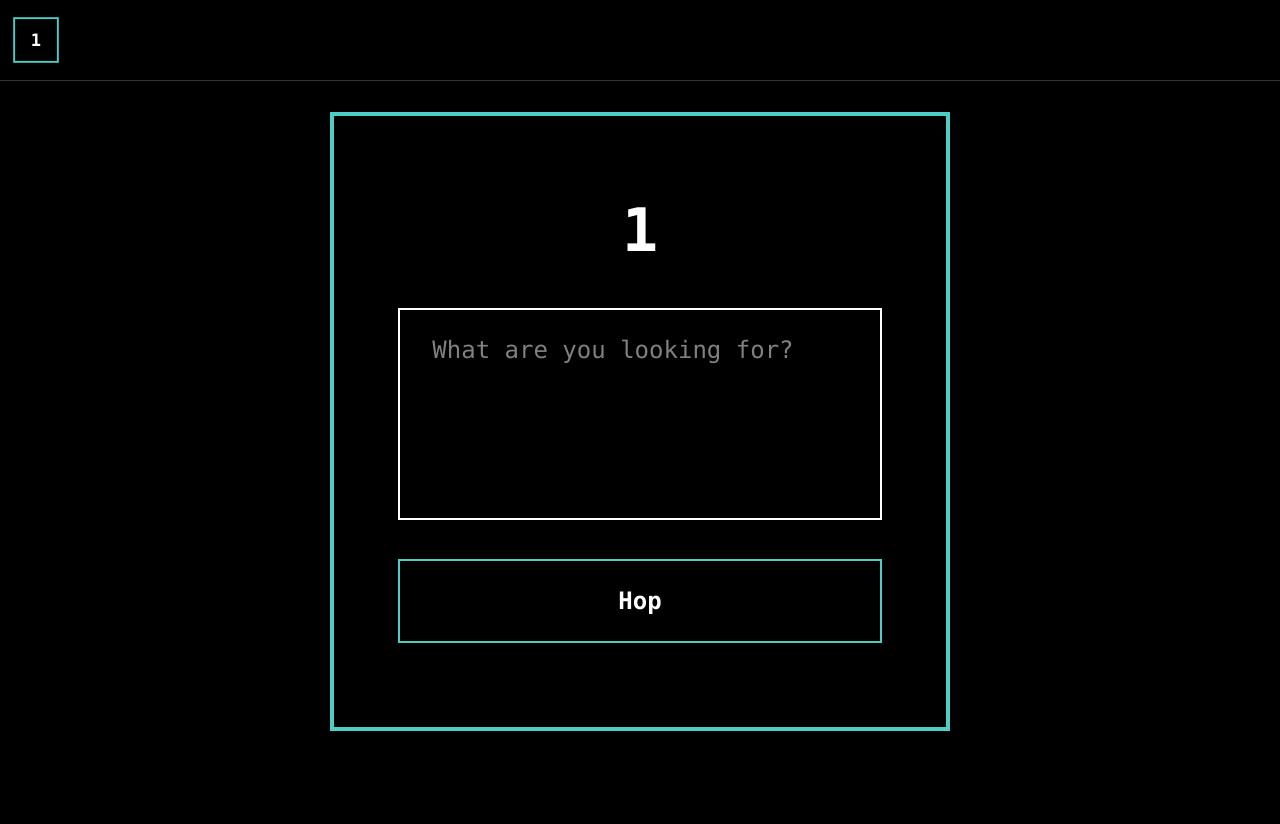
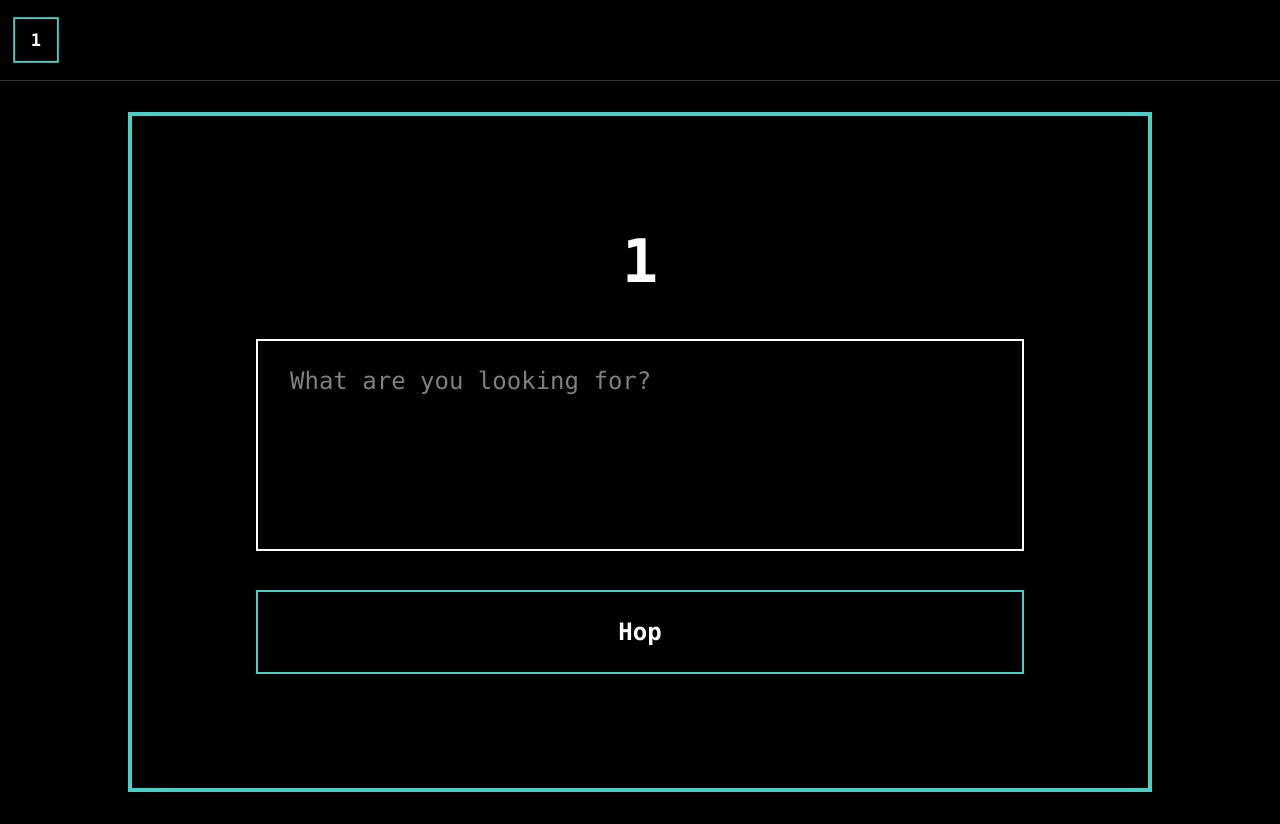
Before and after one commit to aamangeldi/hopscotch, a React (Vite) app in the folder frontend/: page / in a window 1280 px wide. Before the commit the page ends 800 px from the top, so only its background shows below. Built offline with nearby package versions, Linux system fonts and the light colour scheme.

Commit message:
Fix sizing

```diff
--- a/frontend/src/App.jsx
+++ b/frontend/src/App.jsx
@@ -87,6 +87,7 @@ function App() {
             <div
               key={box.id}
               ref={(el) => boxRefs.current[box.id] = el}
+              className="w-full max-w-5xl"
             >
               <HopscotchBox
                 box={box}
--- a/frontend/src/components/HopscotchBox.jsx
+++ b/frontend/src/components/HopscotchBox.jsx
@@ -32,8 +32,7 @@ const HopscotchBox = ({ box, isActive, isLatest, isLoading, onSearch, onFeedback
 
   if (box.type === 'input' && showInput) {
     return (
-      <div className="w-full max-w-5xl relative">
-        <div className={`${colorClass} bg-black border-4 aspect-square w-full max-h-[85vh] relative flex flex-col items-center justify-center p-16`}>
+        <div className={`${colorClass} bg-black border-4 aspect-square w-full max-h-[85vh] relative`}>
           {isLoading && (
             <div className="absolute inset-0 bg-black/80 flex items-center justify-center z-50">
               <div className="flex flex-col items-center gap-4">
@@ -43,7 +42,7 @@ const HopscotchBox = ({ box, isActive, isLatest, isLoading, onSearch, onFeedback
             </div>
           )}
 
-          <div className={`w-full flex flex-col items-center ${isLoading ? 'opacity-30' : ''}`}>
+          <div className={`w-full h-full flex flex-col items-center justify-center p-16 ${isLoading ? 'opacity-30' : ''}`}>
             <div className="text-6xl font-bold text-white text-center mb-12">
               {box.id}
             </div>
@@ -67,14 +66,11 @@ const HopscotchBox = ({ box, isActive, isLatest, isLoading, onSearch, onFeedback
             </form>
           </div>
         </div>
-      </div>
     )
   }
 
   if (box.type === 'results') {
     return (
-      <div className="w-full max-w-5xl relative">
-        {/* 2x2 Grid Container - Made to fit on screen */}
         <div className={`${colorClass} bg-black border-4 aspect-square w-full max-h-[85vh] relative`}>
           {isLoading && (
             <div className="absolute inset-0 bg-black/80 flex items-center justify-center z-50">
@@ -138,7 +134,6 @@ const HopscotchBox = ({ box, isActive, isLatest, isLoading, onSearch, onFeedback
             </div>
           </div>
         </div>
-      </div>
     )
   }
 
```
